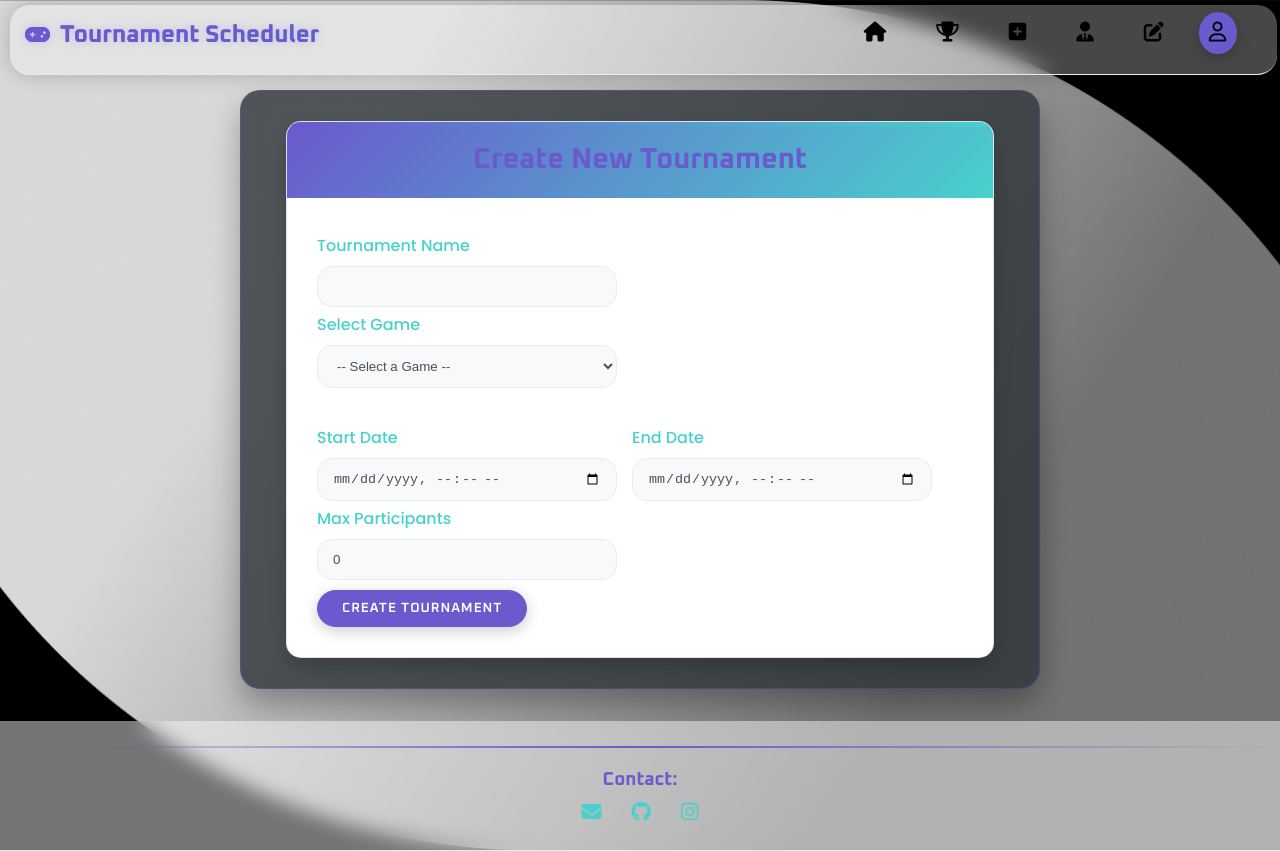
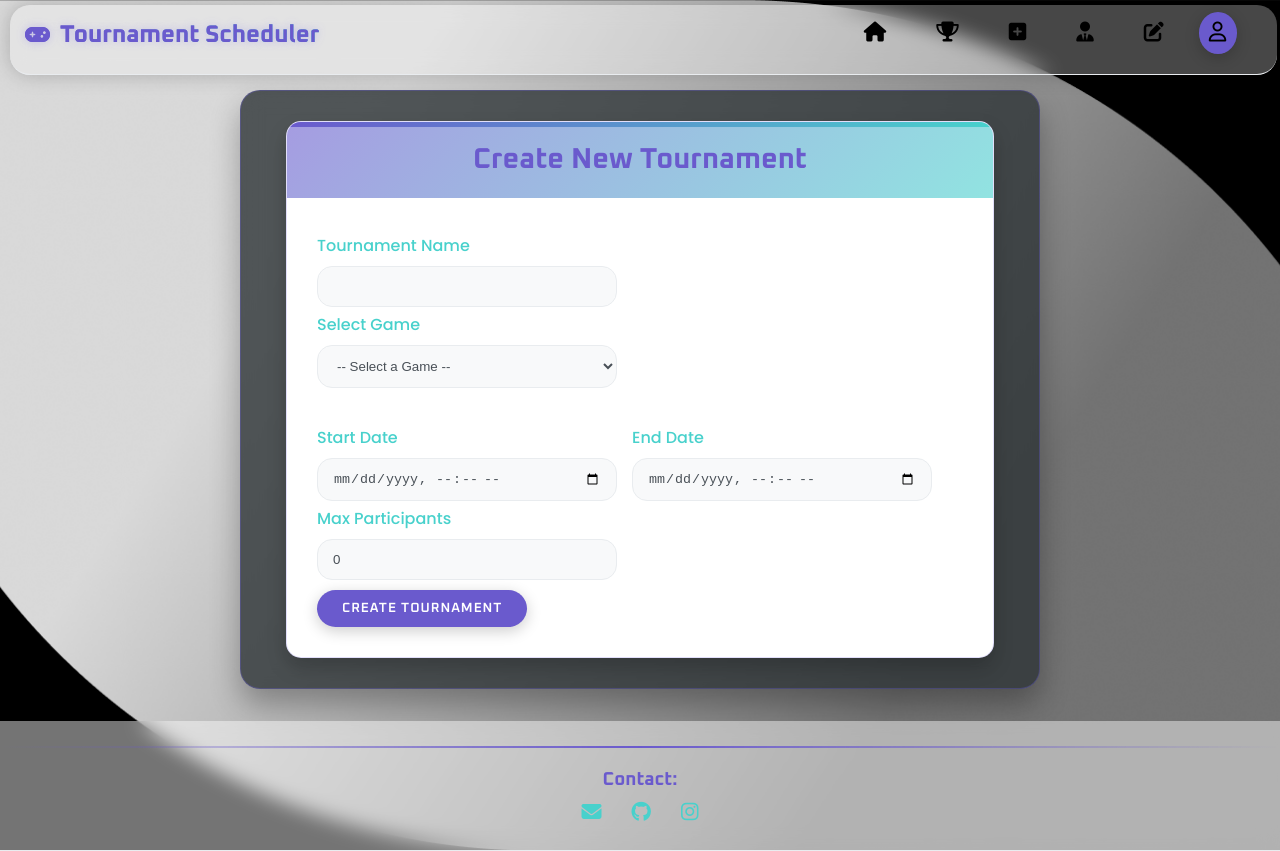
Before and after one commit to KJReddy03/Tournament-Scheduler, a React (Create React App) app in the folder frontend/: page /tournaments/create in a window 1280 px wide. Built offline with nearby package versions, Linux system fonts and the light colour scheme; sample sign-in values are in the browser's storage.

Commit message:
card header colors are made a bit transparant

```diff
--- a/frontend/src/components/tournament/CreateTournament.css
+++ b/frontend/src/components/tournament/CreateTournament.css
@@ -8,8 +8,11 @@
 }
 
 .create-tournament-form .card-header {
-  background: linear-gradient(135deg, var(--primary), var(--secondary));
-  color: white;
+  background: linear-gradient(
+    135deg,
+    rgba(105, 90, 205, 0.6),
+    rgba(72, 209, 205, 0.6)
+  );
   padding: 20px;
   text-align: center;
   border-bottom: none;
--- a/frontend/src/components/tournament/TournamentDetails.css
+++ b/frontend/src/components/tournament/TournamentDetails.css
@@ -8,7 +8,11 @@
 }
 
 .tournament-details .card-header {
-  background: linear-gradient(135deg, var(--primary), var(--secondary));
+  background: linear-gradient(
+    135deg,
+    rgba(105, 90, 205, 0.5),
+    rgba(72, 209, 205, 0.5)
+  );
   padding: 25px;
   color: white;
   position: relative;
--- a/frontend/src/components/tournament/UpdateResults.js
+++ b/frontend/src/components/tournament/UpdateResults.js
@@ -1,5 +1,5 @@
 import React, { useState, useEffect, useRef } from "react";
-import { useParams, useNavigate, Link } from "react-router-dom";
+import { useParams, Link } from "react-router-dom"; //useNavigate,
 import { useDispatch, useSelector } from "react-redux";
 import {
   fetchTournamentDetails,
@@ -10,7 +10,7 @@ import "./UpdateResults.css";
 const UpdateResults = () => {
   const { id } = useParams();
   const dispatch = useDispatch();
-  const navigate = useNavigate();
+  // const navigate = useNavigate();
   const formRef = useRef(null);
   const { currentTournament, loading, error } = useSelector(
     (state) => state.tournaments
```
Also changed, not shown: 1 other file (tests, documents, lock files or other folders).
